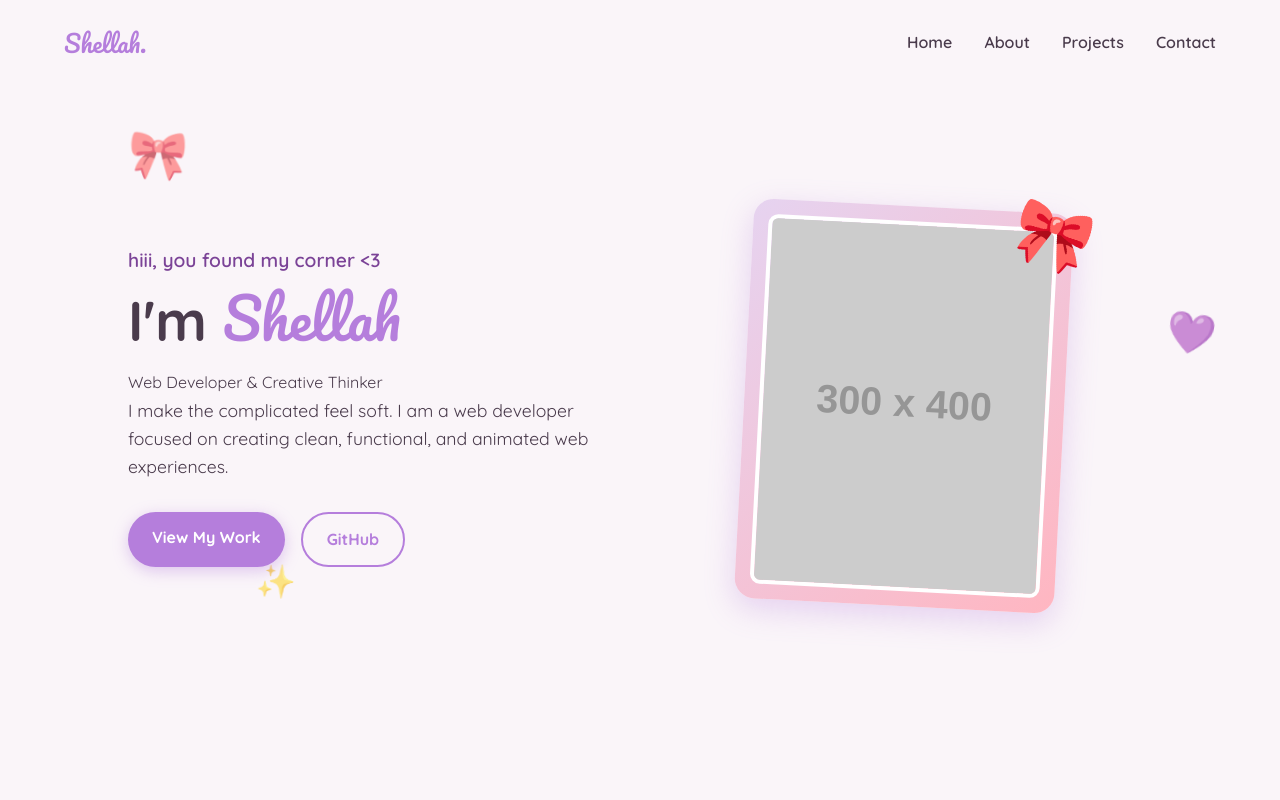
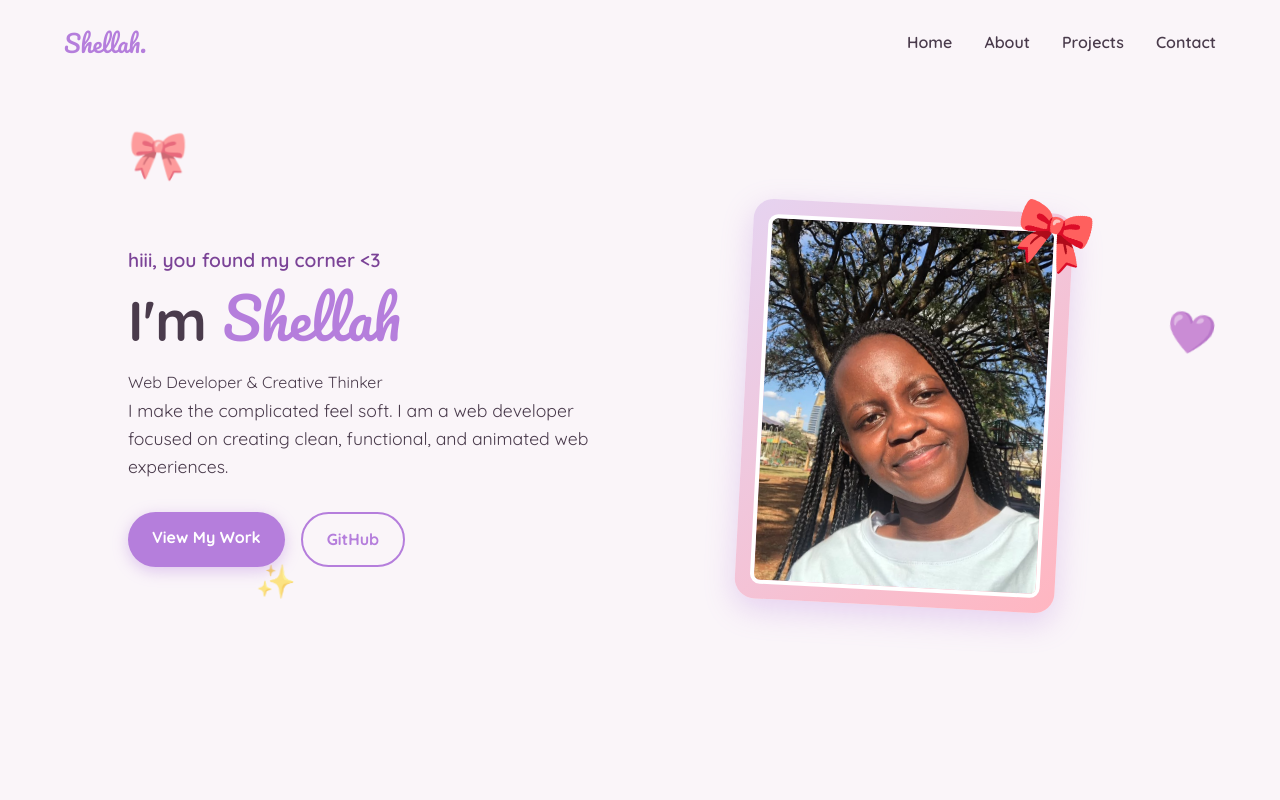
Before and after one commit to babiryeshellah6-bot/babirye-shellah-portfolio, a plain HTML site: page index.html in a window 1280 px wide. Shown: the top 800 px of the page. Drawn offline with Linux system fonts and the light colour scheme; placeholder pictures from the web are drawn by us.

Commit message:
Replace placeholder image with profile picture

```diff
--- a/index.html
+++ b/index.html
@@ -39,7 +39,7 @@
 
             <div class="hero-image">
                 <div class="photo-frame">
-                    <img src="https://via.placeholder.com/300x400/c8a2c8/ffffff?text=Your+Photo+Here" alt="Babirye Shellah">
+                    <img src="profile.jpeg" alt="Babirye Shellah">
                     <div class="frame-bow">🎀</div>
                 </div>
             </div>
```
